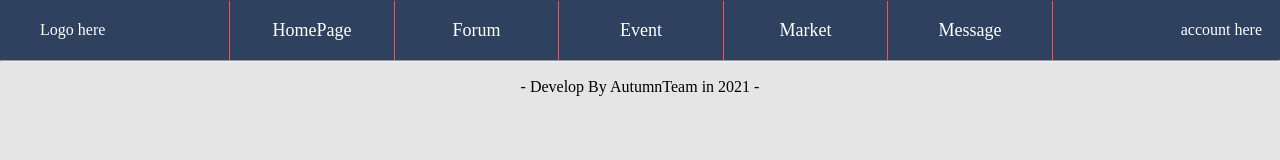
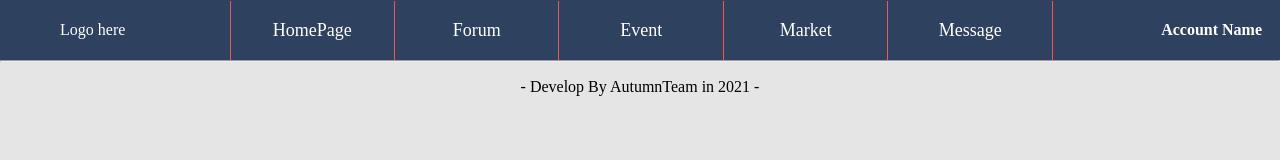
Before and after one commit to Autumn-Team/CommunityHub-web-react-verson, a React (Create React App) app: page /test in a window 1280 px wide. Shown: the top 160 px of the page. Built offline with nearby package versions, Linux system fonts and the light colour scheme.

Commit message:
add account option

```diff
--- /dev/null
+++ b/src/components/Account/Account.js
@@ -0,0 +1,24 @@
+import React, { useState } from 'react';
+
+// import classes from './Account.module.css';
+import Button from '../UI/Button/Button';
+import Expansion from './Expansion/Expansion';
+import Backdrop from '../UI/Backdrop/Backdrop';
+
+const Account = props => {
+    const [showOption, setShowOption] = useState(false);
+
+    const showOptionHandler = () => {
+        setShowOption(!showOption);
+    }
+
+    return(
+        <div>
+            <Backdrop show={showOption} clicked={showOptionHandler} />
+            <Button btnType="WhiteLink" clicked={showOptionHandler}>Account Name</Button>
+            <Expansion show={showOption} modalClosed={showOptionHandler} />
+        </div>
+    );
+}
+
+export default Account;
--- /dev/null
+++ b/src/components/Account/Expansion/Expansion.js
@@ -0,0 +1,22 @@
+import React from 'react';
+import { NavLink } from 'react-router-dom';
+
+import classes from './Expansion.module.css';
+
+const Expansion = props => {
+
+    return(
+        <React.Fragment>
+            <ul className={classes.List}
+                style= {{
+                    opacity: props.show ? '1' : '0',
+            }}>
+                <li>Account</li>
+                <li> <NavLink to='/logout'>Logout</NavLink> </li>
+            </ul>
+
+        </React.Fragment>
+    );
+}
+
+export default Expansion;
--- /dev/null
+++ b/src/components/Account/Expansion/Expansion.module.css
@@ -0,0 +1,26 @@
+.List {
+    list-style: none;
+    border: 1px solid black;
+    border-radius: 10px;
+    background-color: rgb(255, 255, 255);
+    position: fixed;
+    top: 5.3%;
+    left: 88%;
+    text-align: center;
+    padding: 0px 50px 10px 50px;
+    color: black;
+    box-sizing: border-box;
+    z-index: 200;
+}
+
+.List li {
+    margin-top: 12px;
+    width: 100%;
+}
+
+.List li:hover {
+    cursor: pointer;
+    text-decoration: underline;
+    color: rgb(17, 0, 255);
+    background-color: crimson;
+}
--- a/src/components/Navigation/MainNavBar/NavBar.js
+++ b/src/components/Navigation/MainNavBar/NavBar.js
@@ -2,6 +2,7 @@ import React from 'react';
 
 import classes from './NavBar.module.css';
 import MainNavigationItems from '../NavigationItems/MainNavigationItems';
+import Account from '../../Account/Account';
 
 const NavBar = props => (
     <header className={classes.NavBar}>
@@ -9,7 +10,8 @@ const NavBar = props => (
         <nav>
             <MainNavigationItems />
         </nav>
-        <div>account here</div>
+        <Account />
+        {/* <div>account here</div> */}
     </header>
 );
 
--- a/src/components/Navigation/MainNavBar/NavBar.module.css
+++ b/src/components/Navigation/MainNavBar/NavBar.module.css
@@ -9,7 +9,7 @@
     flex-direction: row;
     justify-content: space-between;
     align-items: center;
-    padding: 0 18px 0px 40px;
+    padding: 0 18px 0px 60px;
     box-sizing: border-box;
     color: white;
 }
--- a/src/components/Navigation/NavigationItems/NavigationItem/NavigationItem.module.css
+++ b/src/components/Navigation/NavigationItems/NavigationItem/NavigationItem.module.css
@@ -35,6 +35,7 @@
     display: block;
     width: auto;
     height: auto;
+
 }
 
 .SideNavigationItem a {
--- a/src/components/Navigation/SideNavBar/SideNavBar.module.css
+++ b/src/components/Navigation/SideNavBar/SideNavBar.module.css
@@ -1,6 +1,7 @@
 .SideNavBar {
     top: 3.7rem;
     left: 50%;
+    z-index: -1;
     transform: translate(-50%, 0);
     width: 65.35%;
     height: 60px;
@@ -12,8 +13,9 @@
     align-items: center;
     padding-right: 10px;
     box-sizing: border-box;
-    color: black;
+    color: rgb(0, 0, 0);
     border: 1px solid black;
+
 }
 
 .SideNavBar div {
--- a/src/components/UI/Button/Button.module.css
+++ b/src/components/UI/Button/Button.module.css
@@ -28,6 +28,19 @@
     text-decoration: underline;
 }
 
+.WhiteLink {
+    color: white;
+    border: none;
+    background-color: inherit;
+    width: auto;
+    padding: 0px;
+}
+
+.WhiteLink:hover {
+    color: rgb(223, 223, 223);
+    text-decoration: underline;
+}
+
 .Blacklink {
     color: inherit;
     border: none;
@@ -41,8 +54,6 @@
     font-style: italic;
     text-decoration: underline;
 }
-
-
 
 .Social {
     width: auto;
```
Also changed, not shown: src/components/Account/Account.module.css (added).
